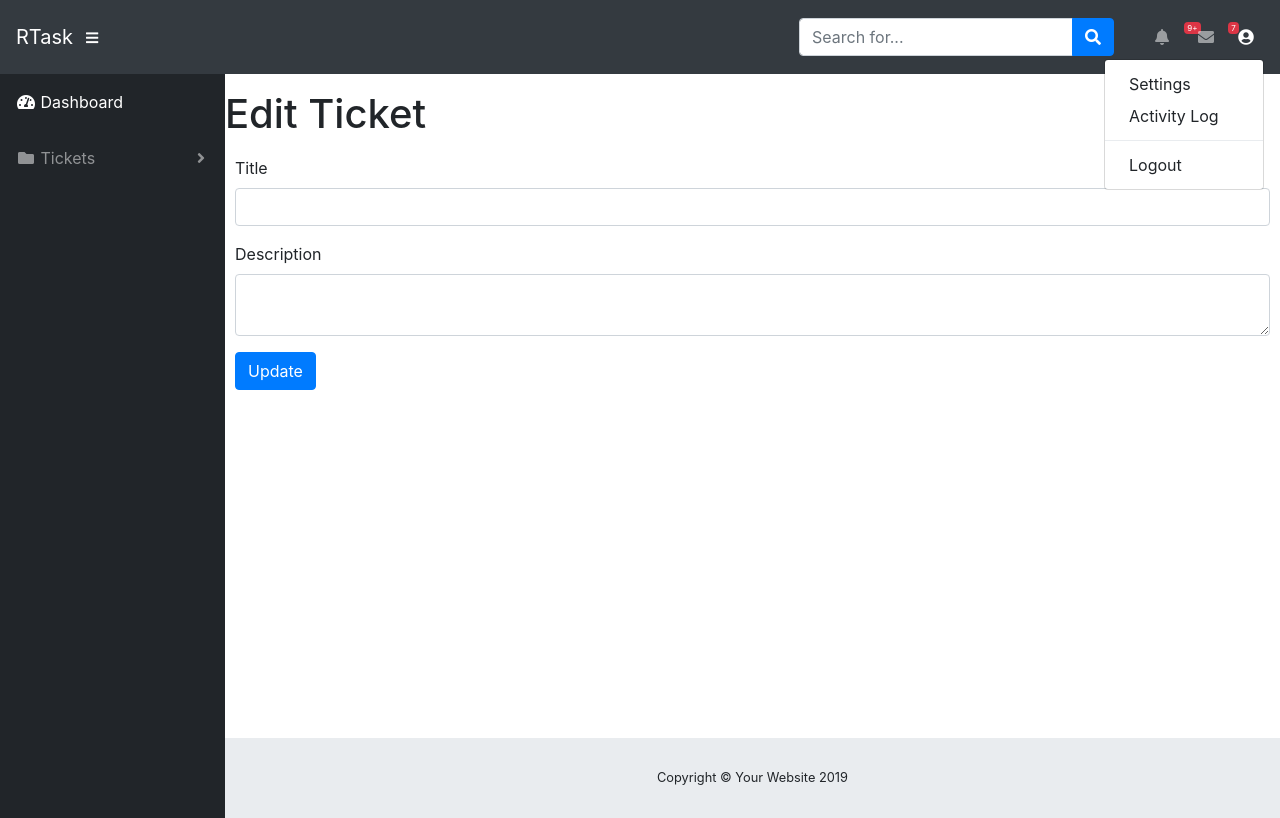
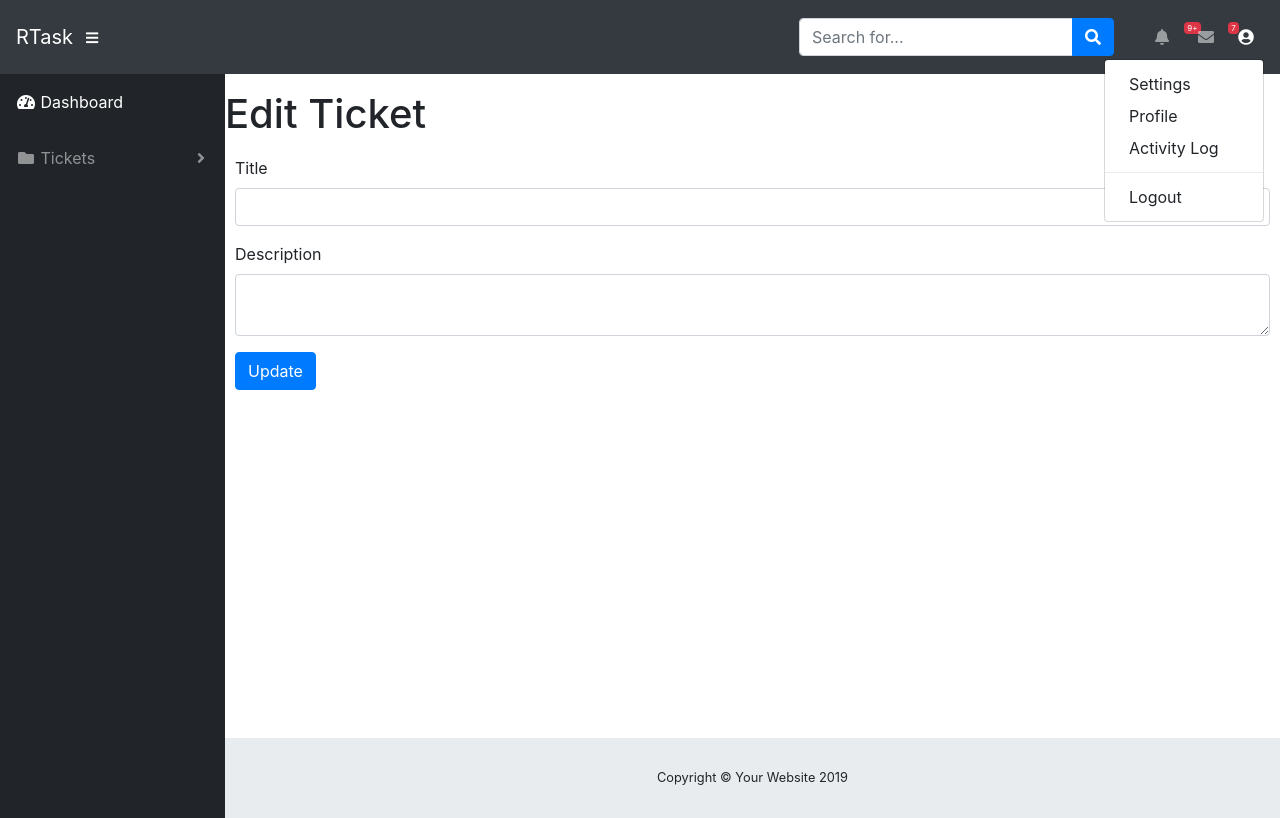
Before and after one commit to m-henderson/RTask, a Flask app: page /dashboard/tickets/edit/1 in a window 1280 px wide, after a click that opens the changed part. Run offline with Flask 2, Linux system fonts and the light colour scheme; data that the repository does not hold is empty; some libraries are stand-ins or nearby versions.

Commit message:
build out profile for the user.

```diff
--- a/app/app.py
+++ b/app/app.py
@@ -43,6 +43,22 @@ auth0 = oauth.register(
 # check if database/tables exist
 init_db()
 
+def requires_auth(f):
+  @wraps(f)
+  def decorated(*args, **kwargs):
+    if 'profile' not in session:
+      # Redirect to Login page here
+      return redirect('/')
+    return f(*args, **kwargs)
+
+  return decorated
+
+@app.route('/profile')
+@requires_auth
+def profile():
+    return render_template('/dashboard/profile/index.html', userinfo=session['profile'],
+                           userinfo_pretty=json.dumps(session['jwt_payload'], indent=4))
+
 @app.route('/setup')
 def setup():
     return render_template('/setup/index.html')
@@ -73,15 +89,6 @@ def callback_handling():
 def login():
     return auth0.authorize_redirect(redirect_uri='http://localhost:5000/callback')
 
-def requires_auth(f):
-  @wraps(f)
-  def decorated(*args, **kwargs):
-    if 'profile' not in session:
-      # Redirect to Login page here
-      return redirect('/')
-    return f(*args, **kwargs)
-
-  return decorated
 
 @app.route('/dashboard')
 @requires_auth
--- a/app/templates/dashboard/base.html
+++ b/app/templates/dashboard/base.html
@@ -91,6 +91,7 @@
                 </a>
                 <div class="dropdown-menu dropdown-menu-right" aria-labelledby="userDropdown">
                     <a class="dropdown-item" href="#">Settings</a>
+                    <a class="dropdown-item" href="/profile">Profile</a>
                     <a class="dropdown-item" href="#">Activity Log</a>
                     <div class="dropdown-divider"></div>
                     <a class="dropdown-item" href="#" data-toggle="modal" data-target="#logoutModal">Logout</a>
--- /dev/null
+++ b/app/templates/dashboard/profile/index.html
@@ -0,0 +1,4 @@
+{% extends "dashboard/base.html" %}
+{% block content %}
+    {{userinfo_pretty}}
+{% endblock %}
```
Also changed, not shown: 1 other file.
